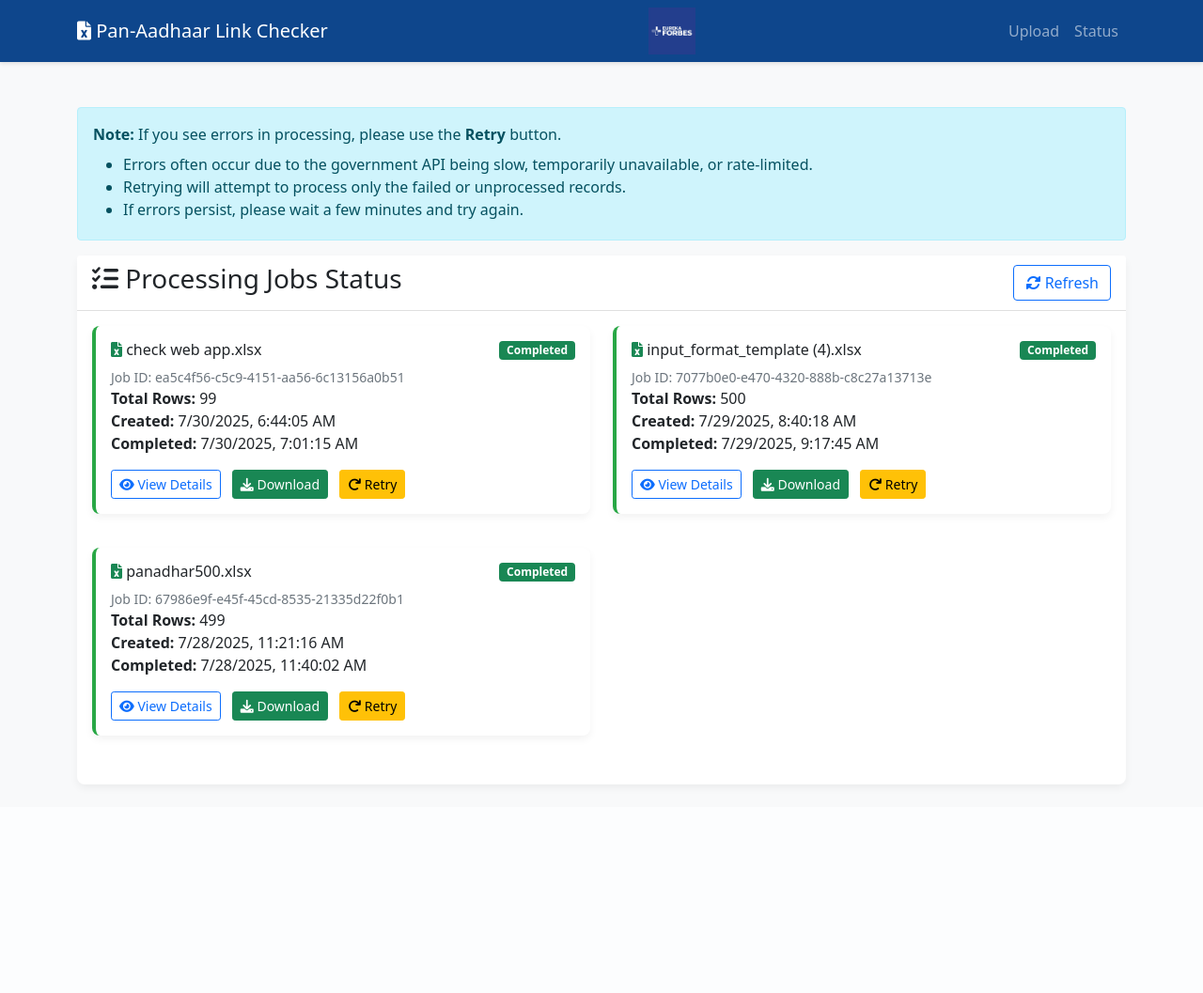
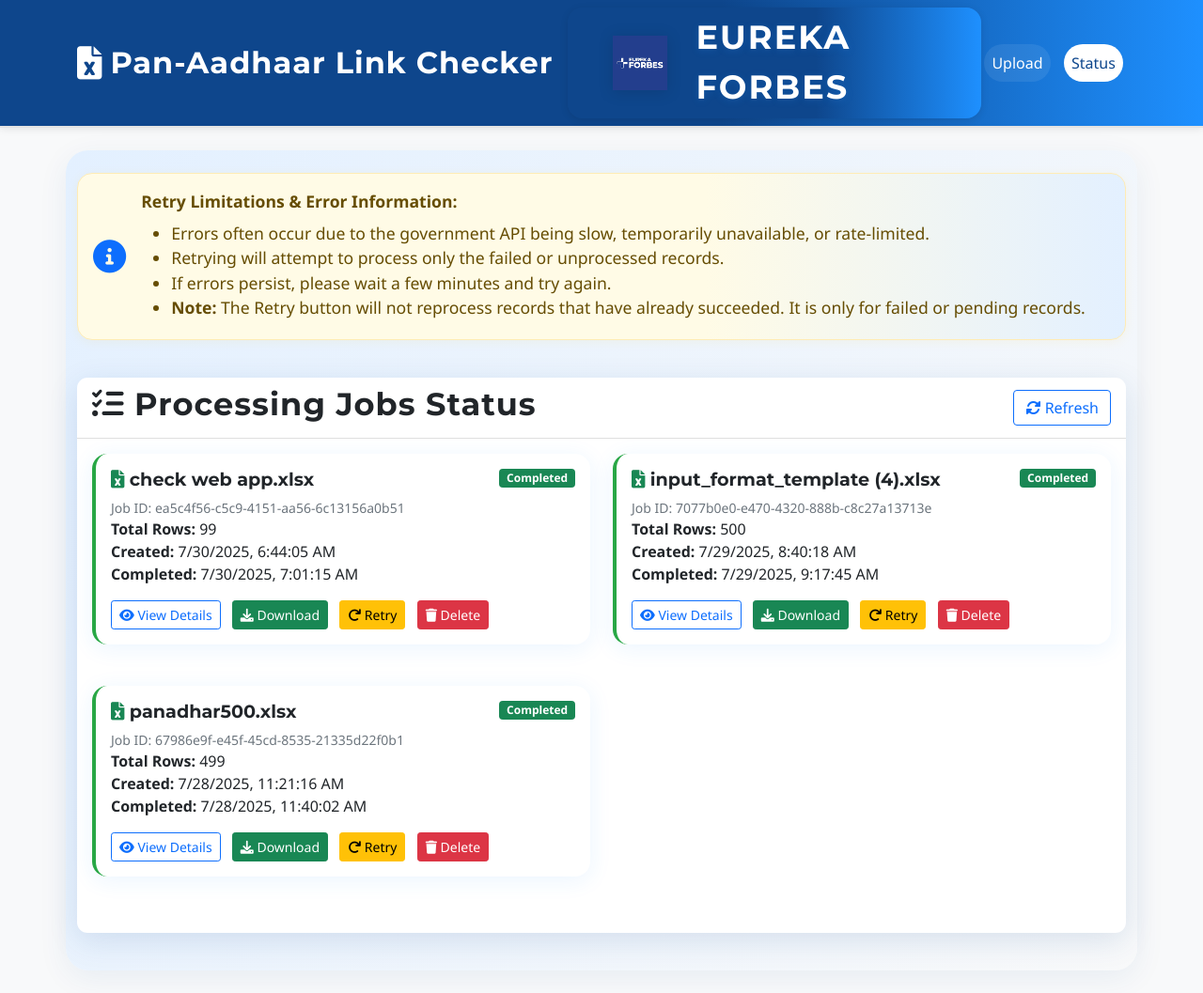
Before and after one commit to Venkiee311/Aadhaar-Pan-Link-Checker, a FastAPI app: page /status in a window 1280 px wide. Shown: the whole page at 94% size. Before the commit the page ends 837 px from the top, so only its background shows below. Run offline with FastAPI, Linux system fonts and the light colour scheme; data comes from the database, SQL or seed files in the repository; both versions use the stored data as it was after the commit.

Commit message:
Changes from cursor

```diff
--- a/app.py
+++ b/app.py
@@ -3,13 +3,13 @@ import json
 import logging
 import os
 import uuid
-from datetime import datetime
+from datetime import datetime, timedelta
 from pathlib import Path
 from typing import List, Optional
 
 import aiofiles
 from asyncio_throttle import Throttler
-from fastapi import FastAPI, File, Form, HTTPException, Request, UploadFile
+from fastapi import FastAPI, File, Form, HTTPException, Request, UploadFile, status
 from fastapi.responses import FileResponse, HTMLResponse
 from fastapi.staticfiles import StaticFiles
 from fastapi.templating import Jinja2Templates
@@ -39,9 +39,42 @@ RESULTS_DIR.mkdir(exist_ok=True)
 
 throttler = Throttler(rate_limit=5, period=60)
 
+async def cleanup_old_files():
+    """Clean up old uploaded and result files to prevent disk space issues"""
+    try:
+        # Clean up files older than 7 days
+        cutoff_time = datetime.now() - timedelta(days=7)
+
+        # Clean uploaded files
+        for file_path in UPLOAD_DIR.glob("*"):
+            if file_path.is_file():
+                file_time = datetime.fromtimestamp(file_path.stat().st_mtime)
+                if file_time < cutoff_time:
+                    file_path.unlink()
+                    logger.info(f"Cleaned up old uploaded file: {file_path}")
+
+        # Clean result files
+        for file_path in RESULTS_DIR.glob("*"):
+            if file_path.is_file():
+                file_time = datetime.fromtimestamp(file_path.stat().st_mtime)
+                if file_time < cutoff_time:
+                    file_path.unlink()
+                    logger.info(f"Cleaned up old result file: {file_path}")
+
+    except Exception as e:
+        logger.error(f"Error during file cleanup: {e}")
+
 @app.on_event("startup")
 async def startup_event():
     await init_db()
+    # Schedule periodic cleanup
+    asyncio.create_task(periodic_cleanup())
+
+async def periodic_cleanup():
+    """Run cleanup every 6 hours"""
+    while True:
+        await asyncio.sleep(6 * 60 * 60)  # 6 hours
+        await cleanup_old_files()
 
 @app.get("/", response_class=HTMLResponse)
 async def upload_form(request: Request):
@@ -121,6 +154,10 @@ async def get_job_status(job_id: str):
         )
         results = result.scalars().all()
 
+        # Count unique employees for accurate progress calculation
+        processed_empnos = set(r.empno for r in results)
+        processed_rows = len(processed_empnos)
+
         success_count = sum(1 for r in results if r.status == "success")
         error_count = sum(1 for r in results if r.status == "error")
 
@@ -128,7 +165,7 @@ async def get_job_status(job_id: str):
             "job_id": job_id,
             "status": job.status,
             "total_rows": job.total_rows,
-            "processed_rows": len(results),
+            "processed_rows": processed_rows,
             "success_count": success_count,
             "error_count": error_count,
             "created_at": job.created_at,
@@ -176,6 +213,10 @@ async def retry_job(job_id: str):
         if not job:
             raise HTTPException(status_code=404, detail="Job not found")
 
+        # Prevent multiple concurrent retries
+        if job.status == "processing":
+            raise HTTPException(status_code=400, detail="Job is already processing. Please wait for it to complete before retrying.")
+
         if job.status not in ["failed", "completed", "processing"]:
             raise HTTPException(status_code=400, detail="Job cannot be retried")
 
@@ -208,6 +249,18 @@ async def retry_job(job_id: str):
             "employees_to_retry": len(employees_to_retry)
         }
 
+@app.delete("/jobs/{job_id}", status_code=status.HTTP_204_NO_CONTENT)
+async def delete_job(job_id: str):
+    async with SessionLocal() as db:
+        result = await db.execute(select(ProcessingJob).where(ProcessingJob.id == job_id))
+        job = result.scalar_one_or_none()
+        if not job:
+            raise HTTPException(status_code=404, detail="Job not found")
+        await db.delete(job)
+        await db.commit()
+    # Optionally, delete files associated with the job here
+    return
+
 if __name__ == "__main__":
     import uvicorn
     uvicorn.run(app, host="0.0.0.0", port=8000)
--- a/models.py
+++ b/models.py
@@ -20,8 +20,8 @@ class ProcessingJob(Base):
     completed_at = Column(DateTime)
     error_message = Column(Text)
 
-    employees = relationship("Employee", back_populates="job")
-    results = relationship("ProcessingResult", back_populates="job")
+    employees = relationship("Employee", back_populates="job", cascade="all, delete-orphan")
+    results = relationship("ProcessingResult", back_populates="job", cascade="all, delete-orphan")
 
 
 class Employee(Base):
--- a/templates/base.html
+++ b/templates/base.html
@@ -6,47 +6,65 @@
     <title>{% block title %}Pan-Aadhaar Link Checker{% endblock %}</title>
     <link href="https://cdn.jsdelivr.net/npm/bootstrap@5.1.3/dist/css/bootstrap.min.css" rel="stylesheet">
     <link href="https://cdnjs.cloudflare.com/ajax/libs/font-awesome/6.0.0/css/all.min.css" rel="stylesheet">
+    <link href="https://fonts.googleapis.com/css2?family=Montserrat:wght@700&display=swap" rel="stylesheet">
     <style>
         :root {
-            /* ==================================================================
-            === EDIT THIS COLOR TO CHANGE THE SITE'S BRAND COLOR           ===
-            ==================================================================
-            I have set a new color below that should be a much closer match.
-            If it's still not perfect, you can replace '#0E468C' with any
-            other hex code to fine-tune it yourself.
-            */
             --brand-color: #0E468C;
-            --brand-color-hover: #0B3A74; /* This is a darker shade for hover effects */
+            --brand-color-hover: #0B3A74;
+            --brand-gradient: linear-gradient(90deg, #0E468C 60%, #1e90ff 100%);
         }
-
         body {
             background-color: #f8f9fa;
+            font-family: 'Segoe UI', Arial, sans-serif;
         }
         .navbar {
-            box-shadow: 0 2px 4px rgba(0,0,0,.1);
+            background: var(--brand-gradient) !important;
+            box-shadow: 0 2px 8px rgba(0,0,0,.08);
+            border-bottom: 2px solid #e3e3e3;
+        }
+        .navbar-brand {
+            font-family: 'Montserrat', sans-serif;
+            font-size: 2rem;
+            letter-spacing: 1px;
+            color: #fff !important;
+            display: flex;
+            align-items: center;
+        }
+        .navbar-brand i {
+            font-size: 2.2rem;
+            margin-right: 0.5rem;
+        }
+        .navbar-logo {
+            height: 70px;
+            width: auto;
+            margin-left: 1.5rem;
+            filter: drop-shadow(0 2px 8px rgba(0,0,0,0.12));
+            border-radius: 12px;
+            background: #fff;
+            padding: 6px 12px;
+        }
+        .navbar-nav {
+            gap: 0.5rem;
+        }
+        .nav-link {
+            color: #fff !important;
+            background: rgba(255,255,255,0.08);
+            border-radius: 2rem;
+            padding: 0.5rem 1.2rem;
+            margin: 0 0.2rem;
+            font-weight: 500;
+            transition: background 0.2s, color 0.2s;
+        }
+        .nav-link.active, .nav-link:hover {
+            background: #fff;
+            color: var(--brand-color) !important;
+            text-shadow: 0 1px 4px rgba(30,144,255,0.08);
         }
         .card {
-            box-shadow: 0 4px 8px rgba(0,0,0,0.05);
+            box-shadow: 0 4px 16px rgba(0,0,0,0.07);
             border: none;
-            border-radius: .5rem;
+            border-radius: .7rem;
         }
-
-        /* Custom styles now use the variables defined above */
-        .navbar-brand-color {
-            background-color: var(--brand-color) !important;
-        }
-
-        .btn-brand {
-            background-color: var(--brand-color);
-            border-color: var(--brand-color);
-            color: #fff;
-        }
-        .btn-brand:hover {
-            background-color: var(--brand-color-hover);
-            border-color: var(--brand-color-hover);
-            color: #fff;
-        }
-
         .status-card {
             border-left: 4px solid #007bff;
             margin-bottom: 20px;
@@ -58,23 +76,27 @@
         .progress-container {
             margin: 15px 0;
         }
+        h1, h2, h3, h4, h5, h6 {
+            font-family: 'Montserrat', sans-serif;
+        }
     </style>
 </head>
 <body>
-    <nav class="navbar navbar-dark py-2 navbar-brand-color">
+    <nav class="navbar navbar-dark py-2">
         <div class="container">
             <div class="w-100 d-flex justify-content-between align-items-center">
                 <a class="navbar-brand" href="/">
                     <i class="fas fa-file-excel"></i> Pan-Aadhaar Link Checker
                 </a>
-
-                <a href="/">
-                    <img src="{{ url_for('static', path='logo.png') }}" alt="Eureka Forbes Logo" style="height: 50px;">
+                <a href="/" class="d-flex align-items-center" style="text-decoration: none;">
+                    <div style="display: flex; align-items: center; background: linear-gradient(90deg, #0E468C 60%, #1e90ff 100%); border-radius: 16px; padding: 6px 24px 6px 12px; box-shadow: 0 2px 8px rgba(0,0,0,0.10);">
+                        <img src="{{ url_for('static', path='logo.png') }}" alt="Eureka Forbes Logo" class="navbar-logo" style="height: 70px; width: auto; background: transparent; margin-right: 18px;">
+                        <span style="font-family: 'Montserrat', sans-serif; font-size: 2.2rem; font-weight: 900; color: #fff; letter-spacing: 2px; text-shadow: 0 2px 8px rgba(30,144,255,0.18);">EUREKA FORBES</span>
+                    </div>
                 </a>
-
                 <div class="navbar-nav d-flex flex-row">
-                    <a class="nav-link px-2" href="/">Upload</a>
-                    <a class="nav-link px-2" href="/status">Status</a>
+                    <a class="nav-link px-2 {% if request.url.path == '/' %}active{% endif %}" href="/">Upload</a>
+                    <a class="nav-link px-2 {% if request.url.path.startswith('/status') %}active{% endif %}" href="/status">Status</a>
                 </div>
             </div>
         </div>
--- a/templates/status.html
+++ b/templates/status.html
@@ -3,34 +3,29 @@
 {% block title %}Processing Status - Pan-Aadhaar Link Checker{% endblock %}
 
 {% block content %}
-<div class="alert alert-info mt-4" role="alert">
-    <strong>Note:</strong> If you see errors in processing, please use the <b>Retry</b> button.
-    <br>
+<div class="row justify-content-center" style="background: linear-gradient(120deg, #e3f0ff 0%, #f8f9fa 100%); min-height: 90vh; border-radius: 1.5rem; box-shadow: 0 8px 32px rgba(14,70,140,0.07);">
+    <div class="col-12">
+        <div class="alert alert-warning d-flex align-items-center mt-4 mb-4" style="background: linear-gradient(90deg, #fffbe6 60%, #e3f0ff 100%); border-radius: 1rem; box-shadow: 0 2px 12px rgba(255,193,7,0.08); font-size: 1.1rem;">
+            <i class="fas fa-info-circle fa-2x me-3 text-primary"></i>
+            <div>
+                <strong>Retry Limitations & Error Information:</strong><br>
                 <ul class="mb-1 mt-2">
                     <li>Errors often occur due to the government API being slow, temporarily unavailable, or rate-limited.</li>
                     <li>Retrying will attempt to process only the failed or unprocessed records.</li>
                     <li>If errors persist, please wait a few minutes and try again.</li>
+                    <li><b>Note:</b> The Retry button will not reprocess records that have already succeeded. It is only for failed or pending records.</li>
                 </ul>
             </div>
-
-<div class="row">
-    <div class="col-12">
-        <div class="card">
-            <div class="card-header bg-white d-flex justify-content-between align-items-center">
-                <h3><i class="fas fa-tasks"></i> Processing Jobs Status</h3>
+        </div>
+        <div class="card" style="margin-top: 2.5rem; margin-bottom: 2.5rem; box-shadow: 0 8px 32px rgba(14,70,140,0.13);">
+            <div class="card-header bg-white d-flex justify-content-between align-items-center" style="border-radius: 1.5rem 1.5rem 0 0;">
+                <h3 style="font-size: 2.1rem; letter-spacing: 1px;"><i class="fas fa-tasks"></i> Processing Jobs Status</h3>
                 <button class="btn btn-outline-primary" onclick="refreshJobs()">
                     <i class="fas fa-sync-alt"></i> Refresh
                 </button>
             </div>
             <div class="card-body">
-                <div id="jobsList">
-                    <div class="text-center">
-                        <div class="spinner-border" role="status">
-                            <span class="visually-hidden">Loading...</span>
-                        </div>
-                        <p class="mt-2">Loading jobs...</p>
-                    </div>
-                </div>
+                <div id="jobsList"></div>
             </div>
         </div>
     </div>
@@ -63,36 +58,18 @@
 <script>
 let refreshInterval;
 
-async function loadJobs() {
-    try {
-        const response = await fetch('/jobs');
-        const jobs = await response.json();
-
-        const jobsList = document.getElementById('jobsList');
-
-        if (jobs.length === 0) {
-            jobsList.innerHTML = `
-                <div class="text-center text-muted py-5">
-                    <i class="fas fa-inbox fa-3x mb-3"></i>
-                    <p>No jobs found. <a href="/">Upload an Excel file</a> to get started.</p>
-                </div>
-            `;
-            return;
-        }
-
+function renderJobCards(jobs) {
     let html = '<div class="row">';
-
     jobs.forEach(job => {
         const statusBadge = getStatusBadge(job.status);
         const createdAt = new Date(job.created_at).toLocaleString();
         const completedAt = job.completed_at ? new Date(job.completed_at).toLocaleString() : '-';
-
         html += `
-                <div class="col-md-6 mb-3">
-                    <div class="card status-card status-${job.status}">
+            <div class="col-md-6 mb-4">
+                <div class="card status-card status-${job.status} job-card-hover" style="transition: box-shadow 0.2s, transform 0.2s; box-shadow: 0 4px 24px rgba(30,144,255,0.09); border-radius: 1rem;">
                     <div class="card-body">
                         <div class="d-flex justify-content-between align-items-start">
-                                <h6 class="card-title mb-0">
+                            <h6 class="card-title mb-0" style="font-size: 1.2rem;">
                                 <i class="fas fa-file-excel text-success"></i> ${job.filename}
                             </h6>
                             ${statusBadge}
@@ -116,15 +93,44 @@ async function loadJobs() {
                                 <i class="fas fa-redo"></i> Retry
                             </button>
                         ` : ''}
+                        <button class="btn btn-sm btn-danger ms-2" onclick="deleteJob('${job.job_id}')">
+                            <i class="fas fa-trash"></i> Delete
+                        </button>
                     </div>
                 </div>
             </div>
         `;
     });
+    html += '</div>';
+    return html;
+}
 
-        html += '</div>';
-        jobsList.innerHTML = html;
-
+async function loadJobs() {
+    try {
+        const response = await fetch('/jobs');
+        const jobs = await response.json();
+        const jobsList = document.getElementById('jobsList');
+        if (jobs.length === 0) {
+            jobsList.innerHTML = `
+                <div class="text-center text-muted py-5">
+                    <i class="fas fa-inbox fa-3x mb-3"></i>
+                    <p>No jobs found. <a href="/">Upload an Excel file</a> to get started.</p>
+                </div>
+            `;
+            return;
+        }
+        jobsList.innerHTML = renderJobCards(jobs);
+        // Add hover effect
+        document.querySelectorAll('.job-card-hover').forEach(card => {
+            card.addEventListener('mouseenter', () => {
+                card.style.boxShadow = '0 8px 32px rgba(30,144,255,0.18)';
+                card.style.transform = 'translateY(-2px) scale(1.02)';
+            });
+            card.addEventListener('mouseleave', () => {
+                card.style.boxShadow = '0 4px 24px rgba(30,144,255,0.09)';
+                card.style.transform = 'none';
+            });
+        });
     } catch (error) {
         document.getElementById('jobsList').innerHTML = `
             <div class="alert alert-danger">
@@ -142,7 +148,7 @@ async function viewJobDetails(jobId) {
 
         const createdAt = new Date(job.created_at).toLocaleString();
         const completedAt = job.completed_at ? new Date(job.completed_at).toLocaleString() : '-';
-        const progressPercent = job.total_rows > 0 ? Math.round((job.processed_rows / job.total_rows) * 100) : 0;
+        const progressPercent = Math.min(100, job.total_rows > 0 ? Math.round((job.processed_rows / job.total_rows) * 100) : 0);
 
         const modalBody = document.getElementById('jobModalBody');
         modalBody.innerHTML = `
@@ -166,6 +172,14 @@ async function viewJobDetails(jobId) {
                     </table>
                 </div>
             </div>
+
+            ${job.processed_rows > job.total_rows ? `
+                <div class="alert alert-warning mt-3">
+                    <i class="fas fa-exclamation-triangle"></i>
+                    <strong>Note:</strong> Processed count (${job.processed_rows}) exceeds total rows (${job.total_rows}).
+                    This may indicate duplicate processing or retry attempts.
+                </div>
+            ` : ''}
 
             <div class="progress-container">
                 <h6>Progress</h6>
@@ -220,7 +234,7 @@ function getStatusBadge(status) {
 }
 
 async function retryJob(jobId) {
-    if (!confirm('Are you sure you want to retry this job? This will only retry failed or unprocessed employees.')) {
+    if (!confirm('Are you sure you want to retry this job? This will only retry employees with service failures (timeouts, network errors, etc.) and will NOT retry employees who already received valid API responses (like "PAN not linked" or "Invalid PAN").')) {
         return;
     }
 
@@ -247,6 +261,26 @@ async function retryJob(jobId) {
         }
     } catch (error) {
         alert('Error retrying job: ' + error.message);
+    }
+}
+
+async function deleteJob(jobId) {
+    if (!confirm('Are you sure you want to delete this job? This action cannot be undone.')) {
+        return;
+    }
+    try {
+        const response = await fetch(`/jobs/${jobId}`, {
+            method: 'DELETE'
+        });
+        if (response.status === 204) {
+            alert('Job deleted successfully.');
+            loadJobs();
+        } else {
+            const error = await response.json();
+            alert('Error deleting job: ' + error.detail);
+        }
+    } catch (error) {
+        alert('Error deleting job: ' + error.message);
     }
 }
 
```
Also changed, not shown: database.py (+14 -1 lines), tasks.py (+135 -102 lines), templates/upload.html (+9 -14 lines), data/aadhar_processing.db. Lines whose indentation alone changed are shown as unchanged.
